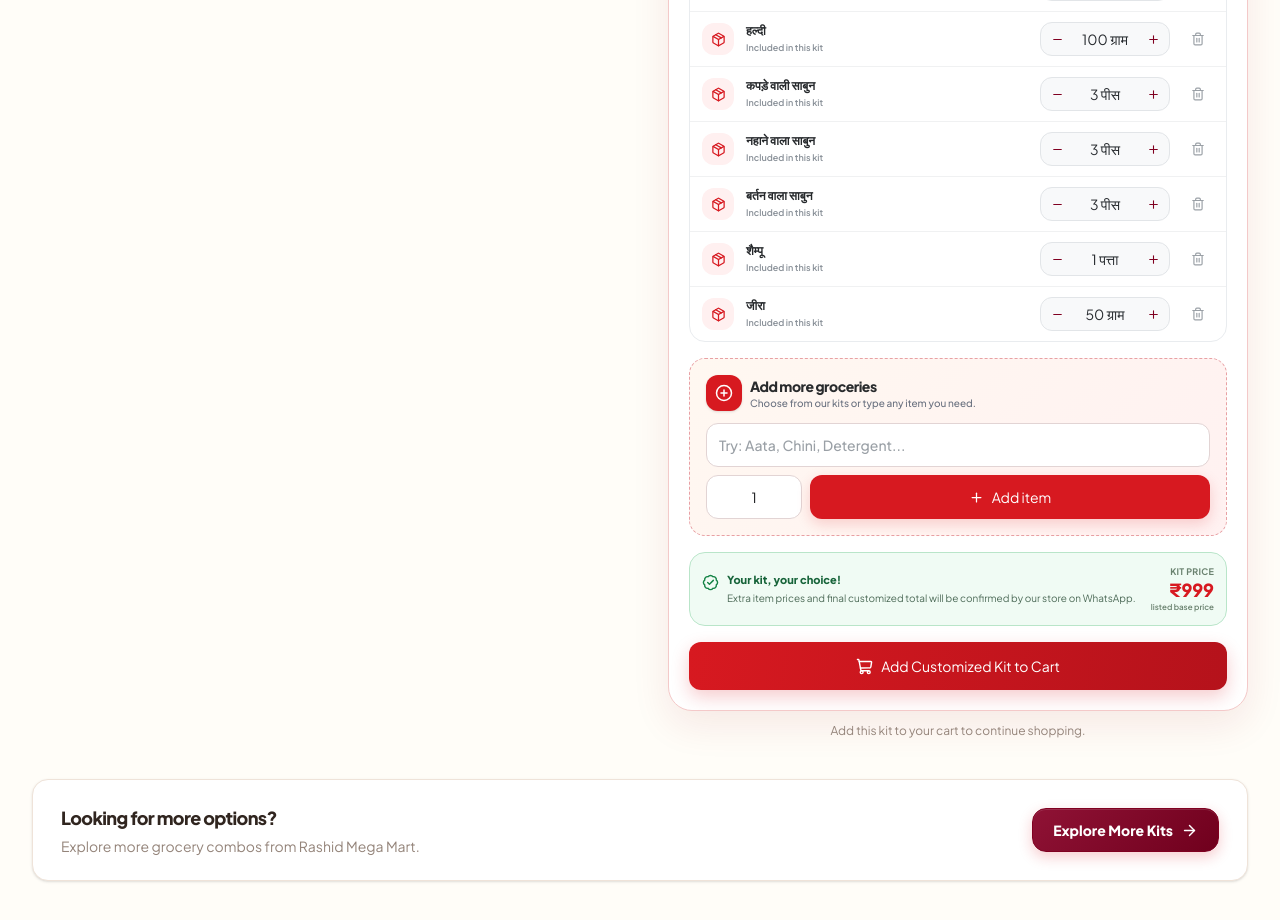
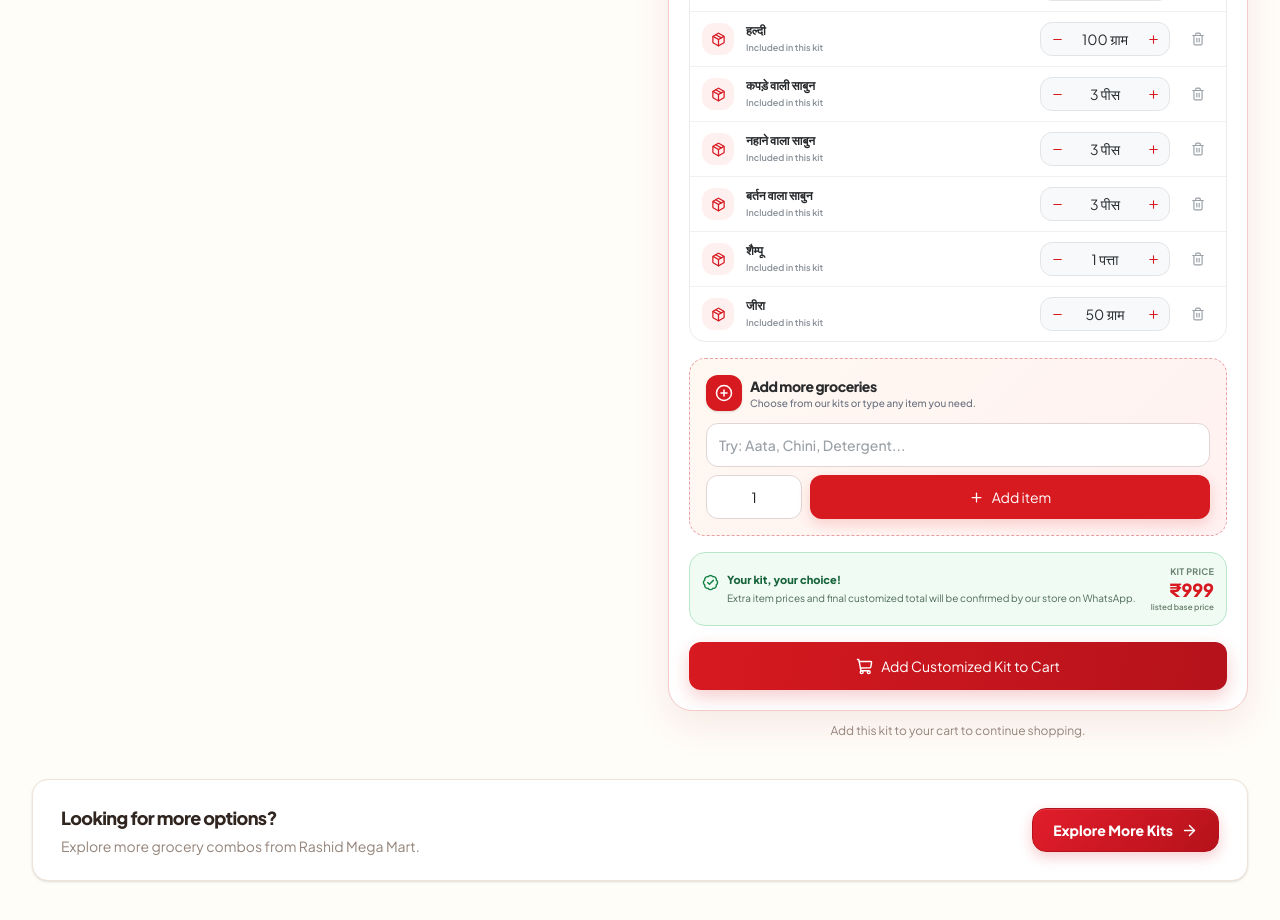
Before and after one commit to NoorTechnologies/rashidmegamartv0.1, a Next.js app: page /kits/1000-wali-kit in a window 1280 px wide. Shown: the part 1240-2160 px from the top of the page. Built offline with nearby package versions, Linux system fonts and the light colour scheme.

Commit message:
Unify storefront colors and strengthen promotional shopping hierarchy

```diff
--- a/src/app/globals.css
+++ b/src/app/globals.css
@@ -10,7 +10,7 @@
 }
 
 :root {
-  /* Primary Green Palette */
+  /* Primary Grocery Red Palette */
   --primary: #D71920;
   --primary-dark: #B5121B;
   --primary-light: #FFF0F0;
@@ -282,9 +282,9 @@ video {
   justify-content: center;
   gap: 0.5rem;
   min-height: 2.75rem;
-  border: 1px solid #800020;
+  border: 1px solid #B5121B;
   border-radius: 0.875rem;
-  background: linear-gradient(135deg, #8F1235 0%, #70001D 100%);
+  background: linear-gradient(135deg, #E21D2B 0%, #B5121B 100%);
   padding: 0.7rem 1.25rem;
   color: #fff;
   font-weight: 800;
@@ -293,7 +293,7 @@ video {
 }
 .rmm-button-primary:hover:not(:disabled) {
   background: linear-gradient(135deg, #72001D 0%, #520016 100%);
-  border-color: #5C0018;
+  border-color: #A30F18;
   box-shadow: 0 8px 20px rgba(190, 16, 30, 0.26);
   transform: translateY(-1px);
 }
@@ -322,8 +322,8 @@ video {
   transition: transform .2s ease, box-shadow .2s ease, background .2s ease, border-color .2s ease;
 }
 .rmm-button-secondary:hover:not(:disabled) {
-  border-color: #800020;
-  background: #800020;
+  border-color: #D71920;
+  background: #D71920;
   color: #fff;
   box-shadow: 0 5px 14px rgba(128, 0, 32, .14);
 }
@@ -333,7 +333,7 @@ video {
   display: inline-flex;
   align-items: center;
   justify-content: center;
-  color: #800020;
+  color: #D71920;
   transition: background .18s ease, color .18s ease;
 }
 .rmm-quantity-button:hover:not(:disabled) { background: #FFF0F0; color: #A30F18; }
```
